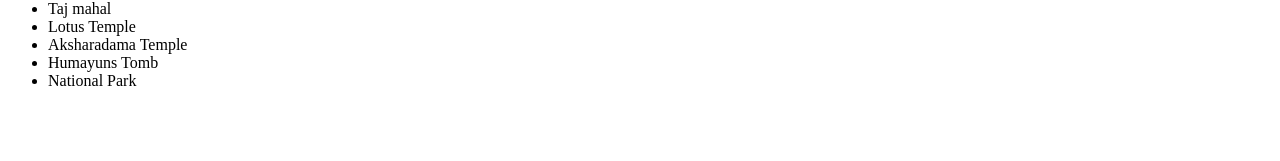
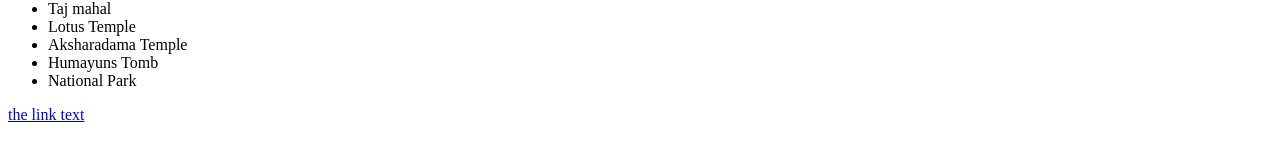
Before and after one commit to 44-563-Web-Apps-F22/44563-webapps-assignment-3-vamsiadapa1, a plain HTML site: page index.html in a window 1280 px wide. Shown: the part 427-588 px from the top of the page. Drawn offline with Linux system fonts and the light colour scheme.

Commit message:
link added

```diff
--- a/index.html
+++ b/index.html
@@ -29,7 +29,7 @@ The museum has in its possession over 200,000 works of art, of both <b>Indian an
 <body>
 
 <h4>Directions to the National Museum Delhi</h4>
-<p> The Airport that is close to the National Museum Delhi is Indra Gandhi International Airport.And the directions to the museum is,</p>
+<p> The Airport that is close to the National Museum Delhi is Indra Gandhi International Airport. And the directions to the museum is,</p>
 <ol>
     <li>Head southwest on Indra Gandhi Airport Tularam Marg toward Northern Access Rd</li>
     <li>Turn right onto Dwarka Rd for 2 miles and</li>
@@ -53,3 +53,7 @@ The museum has in its possession over 200,000 works of art, of both <b>Indian an
     <li>Humayuns Tomb</li>
     <li>National Park</li>
 </ul>
+
+
+<a href=“file:///C:/Users/s550097/Documents/GitHub/44563-webapps-assignment-3-vamsiadapa1/aboutme.html”> the link text</a>
+</body>
```
Also changed, not shown: aboutme.html (+1 -1 lines).
